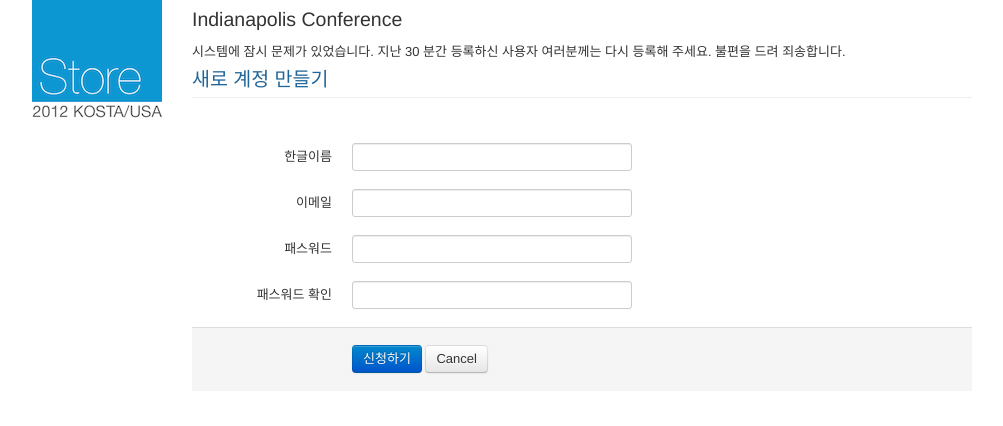
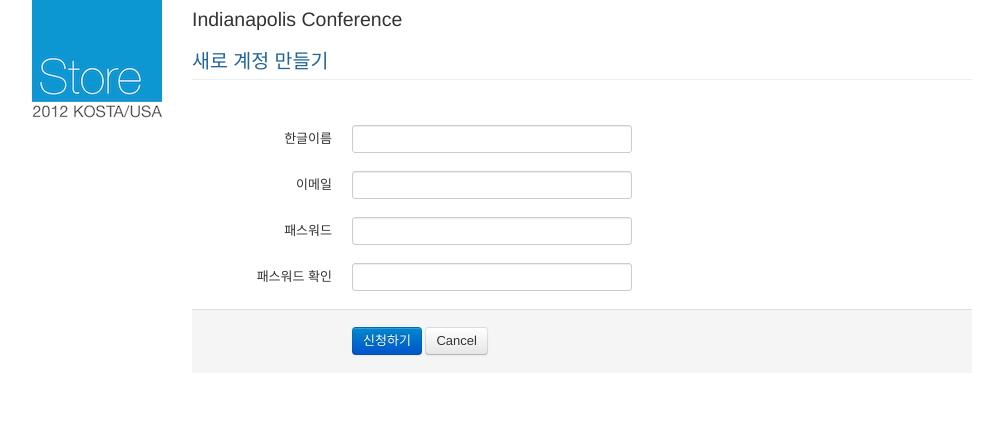
Before and after one commit to kostausa/store, a Flask app: page /store/1/newmember in a window 1280 px wide. Shown: the top 426 px of the page, without its empty margins (138-1141 px from the left). Run offline with Flask 2, Linux system fonts and the light colour scheme; some libraries are stand-ins or nearby versions.

Commit message:
removed error message

```diff
--- a/store/templates/newmember.html
+++ b/store/templates/newmember.html
@@ -7,8 +7,6 @@
 <div class="conf">
   {{ conf.name }} Conference
 </div>
-
-시스템에 잠시 문제가 있었습니다. 지난 30 분간 등록하신 사용자 여러분께는 다시 등록해 주세요. 불편을 드려 죄송합니다.
 
 {% if error %}
 <div class="row-fluid">
```
